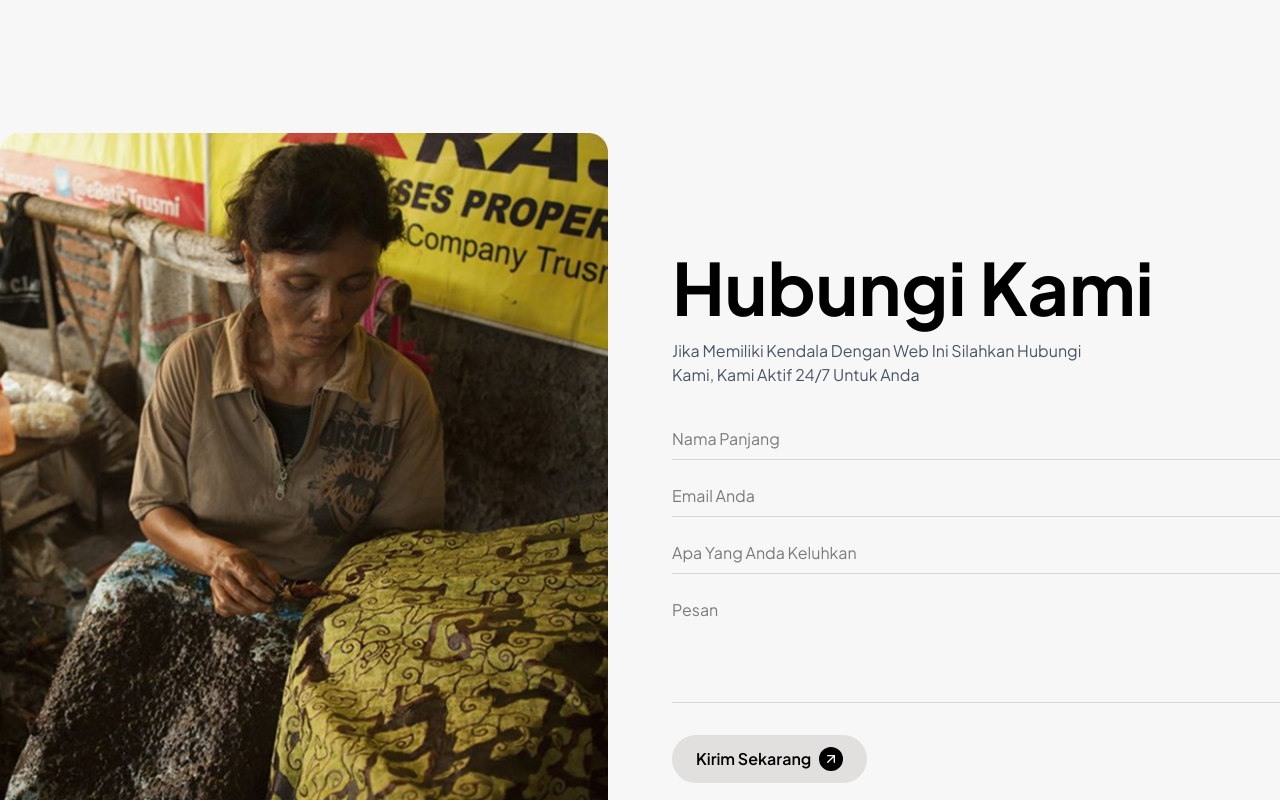
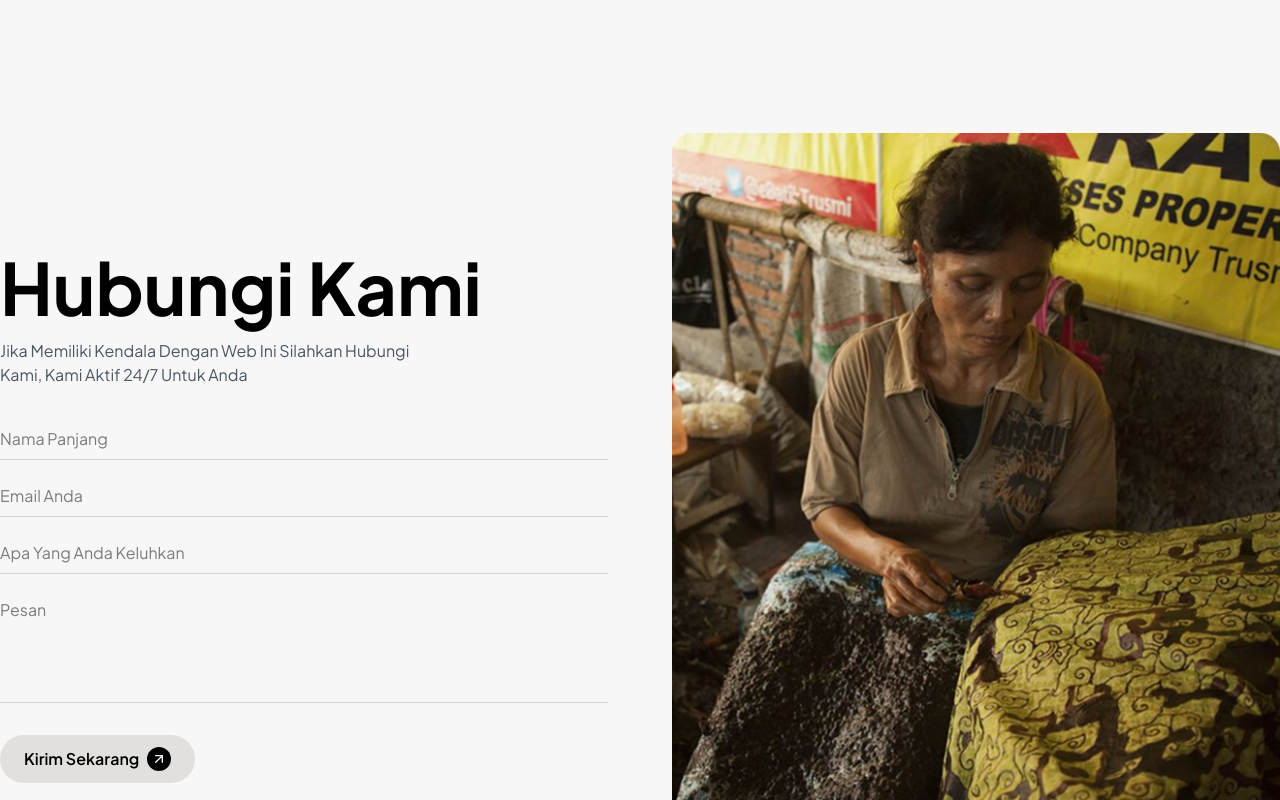
Before and after one commit to JiePrass/Acumalaka_WebsiteUMKM_ITsDay, a React (Vite) app: page / in a window 1280 px wide. Shown: the part 4340-5140 px from the top of the page. Built offline with nearby package versions, Linux system fonts and the light colour scheme.

Commit message:
fix minor issues

```diff
--- a/src/components/landing/Contact.jsx
+++ b/src/components/landing/Contact.jsx
@@ -78,7 +78,7 @@ export default function Contact() {
                 </div>
             </div>
 
-            <div className="flex w-full md:w-1/2">
+            <div className="flex w-full md:w-1/2 md:order-2 order-1">
                 <img
                     src="/images/pengrajin.png"
                     alt="Pengrajin Batik"
```
